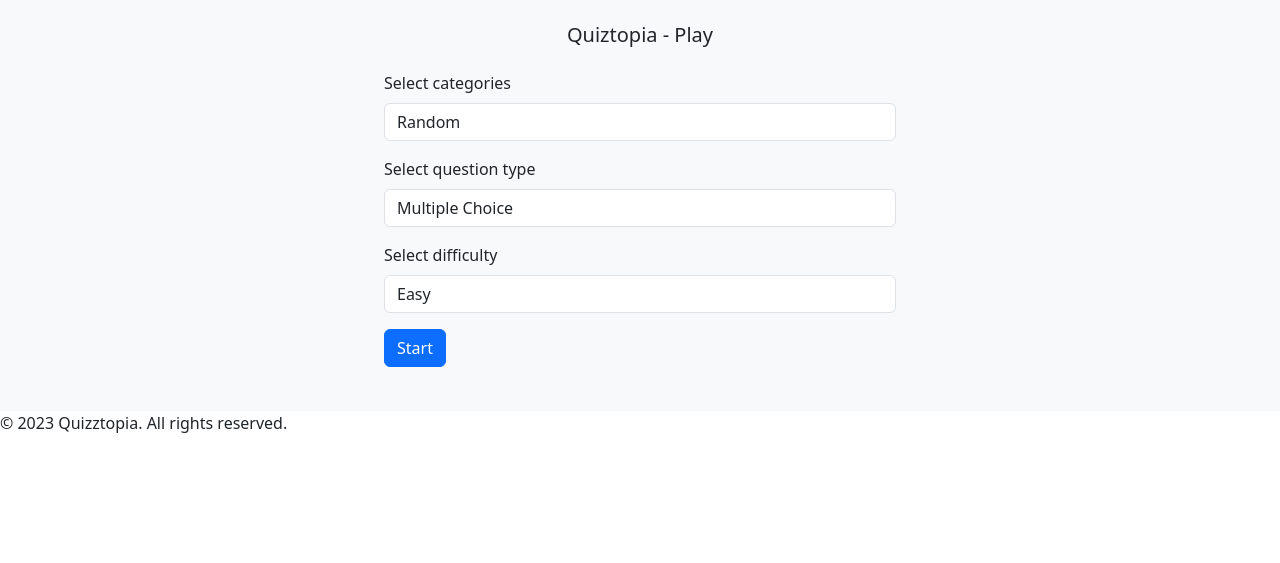
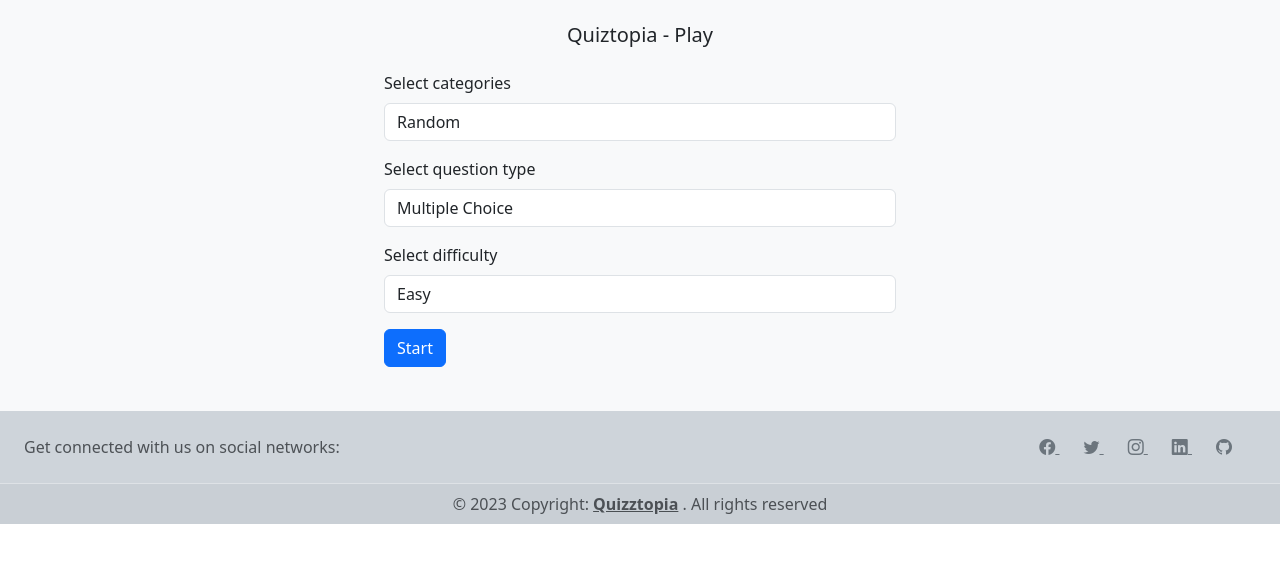
Before and after one commit to CaptainAril/Quizztopia, a Flask app: page /play in a window 1280 px wide. Shown: the part 130-693 px from the top of the page. Run offline with Flask 2, Linux system fonts and the light colour scheme; data comes from the database, SQL or seed files in the repository.

Commit message:
Quizztopia

```diff
--- a/api/v1/app.py
+++ b/api/v1/app.py
@@ -3,9 +3,10 @@
 
 from models import storage
 from api.v1.views import app_views, auth
-from flask import Flask, jsonify, render_template
+from flask import Flask, jsonify, render_template, request, url_for
 from flask_login import LoginManager, current_user, login_required
 from models.user import User
+import requests
 from models.category import Category
 
 app = Flask(__name__)
@@ -33,9 +34,24 @@ def profile():
     return render_template('profile.html', name=current_user.username)
 
 @app.route('/play')
+def get_play():
+    categories = storage.all(Category)
+    return render_template('get_play.html', categories=categories.values())
+
+@app.route('/play', methods=['POST'])
 def play():
-    categories = storage.all(Category)
-    return render_template('play.html', categories=categories.values())
+    data = {}
+
+    data['category'] = request.form.get('category')
+    data['type'] = request.form.get('type')
+    data['difficulty'] = request.form.get('difficulty')
+
+    print(data)
+    r = requests.get('http://localhost:2000/' + url_for('app_views.get_questions'), json=data)
+    questions = r.json()
+    print(questions)
+    return render_template('play.html', questions=questions)
+
 
 @app.route('/stats', methods=['GET'])
 def get_stats():
--- a/api/v1/templates/base.html
+++ b/api/v1/templates/base.html
@@ -79,9 +79,46 @@
       {% endblock %}
     </main>
 
-    <footer class="footer">
-      <p>&copy; 2023 Quizztopia. All rights reserved.</p>
-    </footer>
+    <!-- Footer -->
+<footer class="text-center text-lg-start bg-dark-subtle text-muted">
+  <!-- Section: Social media -->
+  <section class="d-flex justify-content-center justify-content-lg-between p-4 border-bottom">
+    <!-- Left -->
+    <div class="me-5 d-none d-lg-block">
+      <span>Get connected with us on social networks:</span>
+    </div>
+    <!-- Left -->
+
+    <!-- Right -->
+    <div>
+      <a href="#" class="me-4 link-secondary disabled">
+        <i class="bi bi-facebook"></i>
+      </a>
+      <a href="#" class="me-4 link-secondary disabled">
+        <i class="bi bi-twitter"></i>
+      </a>
+      <a href="#" class="me-4 link-secondary disabled">
+        <i class="bi bi-instagram"></i>
+      </a>
+      <a href="#" class="me-4 link-secondary disabled">
+        <i class="bi bi-linkedin"></i>
+      </a>
+      <a href="#" class="me-4 link-secondary disabled">
+        <i class="bi bi-github"></i>
+      </a>
+    </div>
+    <!-- Right -->
+  </section>
+
+  <!-- Copyright -->
+  <div class="text-center p-2" style="background-color: rgba(0, 0, 0, 0.025);">
+    © 2023 Copyright:
+    <a class="text-reset fw-bold" href="{{ url_for('index') }}">Quizztopia</a>
+    . All rights reserved
+  </div>
+  <!-- Copyright -->
+</footer>
+<!-- Footer -->
     <script src="https://cdn.jsdelivr.net/npm/bootstrap@5.3.0-alpha1/dist/js/bootstrap.bundle.min.js" integrity="sha384-w76AqPfDkMBDXo30jS1Sgez6pr3x5MlQ1ZAGC+nuZB+EYdgRZgiwxhTBTkF7CXvN" crossorigin="anonymous"></script>
   </body>
 </html>
--- /dev/null
+++ b/api/v1/templates/get_play.html
@@ -0,0 +1,49 @@
+{% extends "base.html" %}
+
+{% block styles %}
+<!-- <link rel="stylesheet" href="../static/styles/play.css"> -->
+{% endblock %}
+
+{% block scripts %}
+<!-- <script src="https://ajax.googleapis.com/ajax/libs/jquery/3.6.3/jquery.min.js"></script> -->
+<!-- <script src="../static/scripts/play.js"></script> -->
+
+{% endblock %}
+
+{% block main%}
+
+  <div class="row py-4 justify-content-center">
+    <div class="col-lg-6 px-5">
+      <h1 class="text-center lead">Quiztopia - Play</h1>
+      <form class="p-3" method="POST" action="/play" id="play-form">
+        <label  class="form-label" for="category">Select categories</label>
+        <select class="form-control mb-3" name="category" id="category">
+          <option value="random" selected autofocus>Random</option>
+          {% for category in categories | sort(attribute="name") %}
+          <option value="{{category.name}}">{{ category.name }}</option>
+          {% endfor %}
+
+        </select>
+
+        <label class="form-label" for="type">Select question type</label>
+          <select class="form-control mb-3" id="type" name="type">
+            <option value="multiple">Multiple Choice</option>
+            <option value="boolean">True/False</option>
+          </select>
+
+        <label class="form-label" for="difficulty">Select difficulty</label>
+          <select class="form-control mb-3" id="difficulty" name="difficulty">
+              <option value="easy">Easy</option>
+              <option value="medium">Medium</option>
+              <option value="hard">Hard</option>
+            </select>
+
+          <button class="btn btn-primary mb-1" type="submit">Start</button>
+
+      </form>
+    </div>
+
+  </div>
+
+
+{% endblock %}
--- a/api/v1/templates/index.html
+++ b/api/v1/templates/index.html
@@ -26,7 +26,7 @@
 
   <div>
     <h2>Join the Fun</h2>
-    <a href="{{ url_for('play') }}" class="cta"><button class="btn btn-primary">Get Started</button></a>
+    <a href="{{ url_for('get_play') }}" class="cta"><button class="btn btn-primary">Get Started</button></a>
   </div>
 
 </div>
```
Also changed, not shown: api/v1/templates/play.html (+10 -23 lines), api/v1/views/questions.py (+34 -11 lines).
